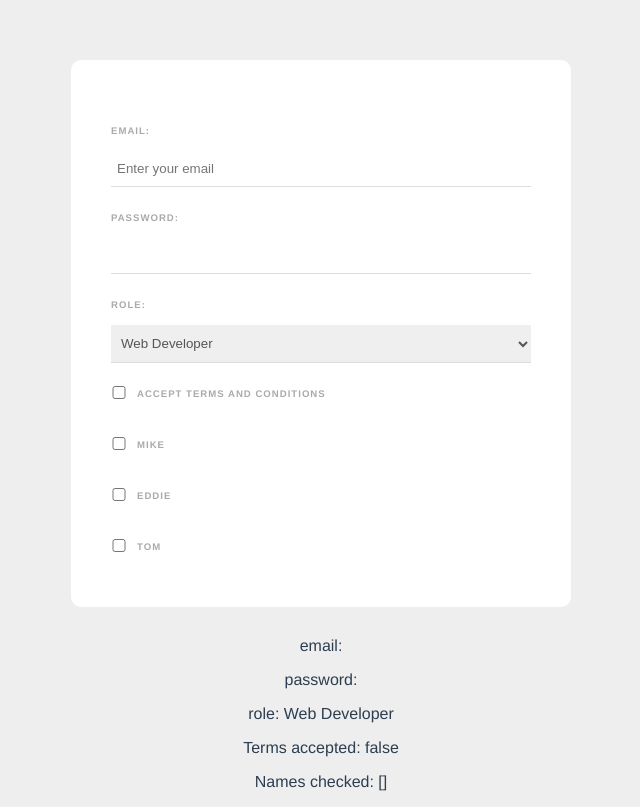
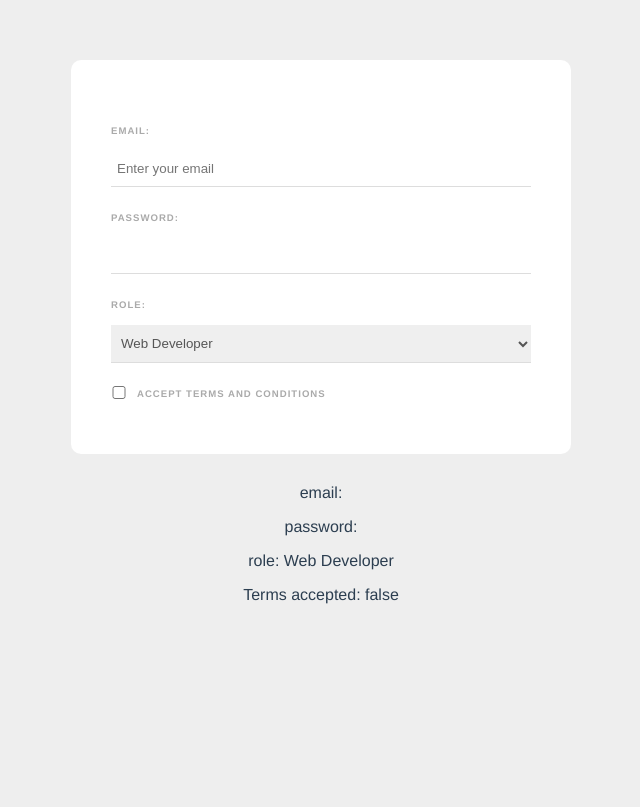
Before and after one commit to AdaN6/vue3_CLI, a Vue app in the folder web-form/: page / in a window 1280 px wide. Shown: the whole page, without its empty margins (319-959 px from the left). Built offline with nearby package versions, Linux system fonts and the light colour scheme.

Commit message:
commented out the example of using multiple same v-model

```diff
--- a/web-form/src/components/SignupForm.vue
+++ b/web-form/src/components/SignupForm.vue
@@ -18,7 +18,9 @@
                 <label>Accept terms and conditions</label>
             </div>
 
-            <div>
+            <!-- example of using multiple same v-model  -->
+
+                <!-- <div>
                     <input type="checkbox" value="Mike" v-model="names">
                     <label>Mike</label>
                 </div>
@@ -29,7 +31,9 @@
                 <div>
                     <input type="checkbox" value="Tom" v-model="names">
                     <label>Tom</label>
-            </div>
+                </div> -->
+
+            <!--  -->
 
         </form>
 
@@ -37,7 +41,7 @@
         <p> password: {{password}} </p>
         <p>role: {{role}} </p>
         <p> Terms accepted: {{terms}}</p>
-        <p> Names checked: {{names}} </p>
+        <!-- <p> Names checked: {{names}} </p> -->
 
 
 </template>
@@ -50,7 +54,7 @@ export default {
             password: '',
             role: 'Web Developer',
             terms: false,
-            names: [],
+            // names: [],
         }
     }
 
```
Lines whose indentation alone changed are shown as unchanged.
